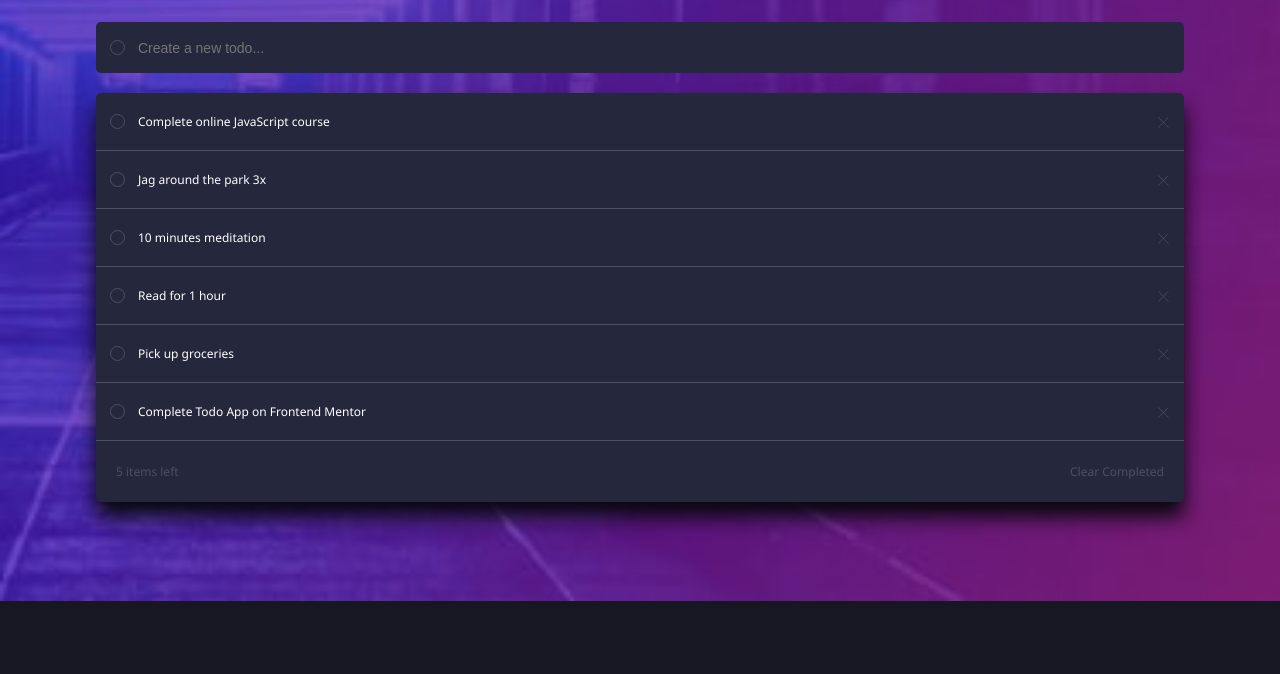
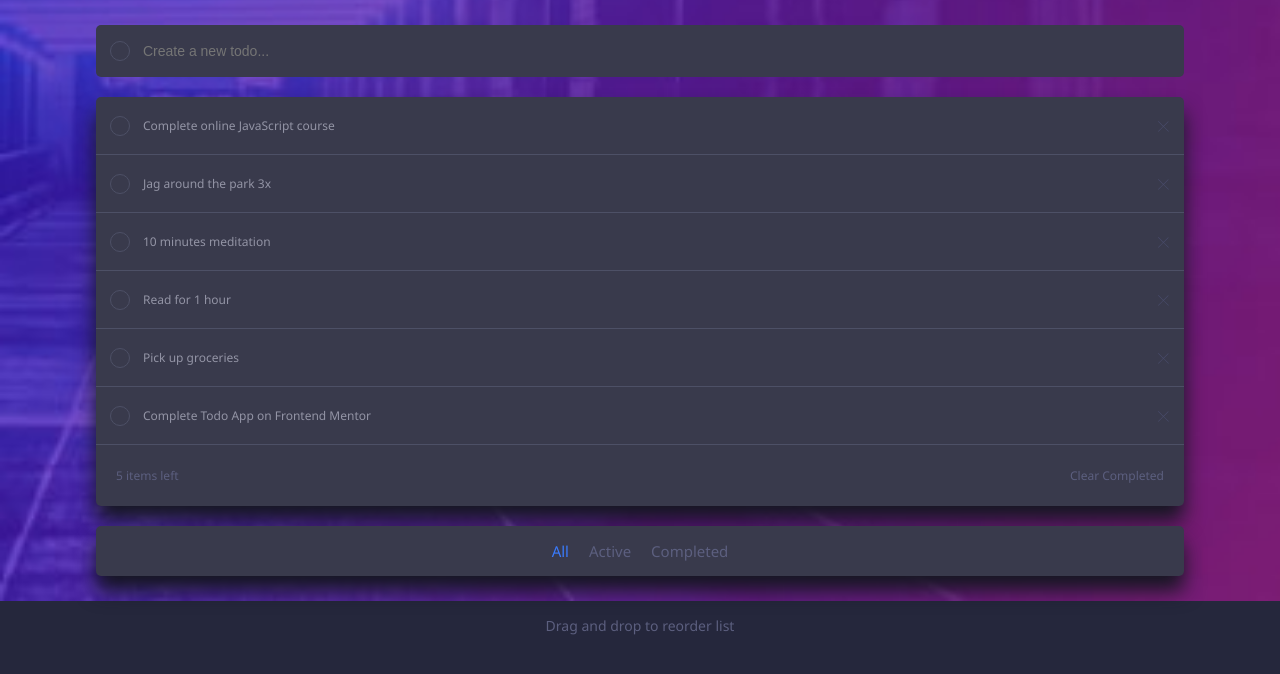
Before and after one commit to ArishaRejuan/todo-app-groupproject, a plain HTML site: page index.html in a window 1280 px wide. Shown: the part 82-756 px from the top of the page. Drawn offline with Linux system fonts and the light colour scheme.

Commit message:
updates to the page

```diff
--- a/index.html
+++ b/index.html
@@ -107,7 +107,17 @@
       </div>
     </div>
 
+    <div class="list-info-container">
+      <div class="list-info">
+        <p class="all-text">All</p>
+        <p class="active-text">Active</p>
+        <p class="completed-text">Completed</p>
+      </div>
+    </div>
+
+    <footer>
+      <p>Drag and drop to reorder list</p>
+    </footer>
   </main>
-
 </body>
 </html>
--- a/style.css
+++ b/style.css
@@ -8,7 +8,7 @@ body {
   margin: 0;
   padding: 0;
   font-family: 'Segoe UI', Tahoma, Geneva, Verdana, sans-serif;
-  background-color: rgb(22, 23, 34);
+  background-color: rgb(37, 39, 60);
 }
 
 header {
@@ -29,14 +29,14 @@ h1 {
 .create-box-container {
 	display: flex;
 	justify-content: center;
-	margin-top: 15px;
+	margin-top: 18px;
 }
 
 .create-box {
 	width: 85%;
-	background-color: rgb(37, 39, 60);
+	background-color: rgb(57, 58, 76);
 	display: flex;
-	padding: 15px 0;
+	padding: 13px 0;
 	margin: 0;
 	border-radius: 5px;
 }
@@ -49,16 +49,16 @@ h1 {
 }
 
 input[type="checkbox"] {
-	width: 15px;
-	height: 15px;
+	width: 20px;
+	height: 20px;
 	border-radius: 50%;
 	border: 1px solid rgb(77, 80, 102);
 	appearance: none;
 }
 
 input[type="checkbox"]:checked {
-	background-color: #8b5cf6;
-	border-color: #8b5cf6;
+	background: linear-gradient(to bottom right, rgb(87, 221, 255), rgb(192, 88, 243));
+	border-color: rgb(139, 92, 246);
 }
 
 input[type="text"] {
@@ -78,10 +78,10 @@ input[type="text"] {
 
 .results {
 	width: 85%;
-	background-color: rgb(37, 39, 60);
+	background-color: rgb(57, 58, 76);
 	margin: 0;
 	border-radius: 5px;
-	box-shadow: 0 15px 20px rgb(8, 8, 12)
+	box-shadow: 0 15px 20px rgb(22, 23, 34);
 }
 
 .result {
@@ -92,7 +92,7 @@ input[type="text"] {
 }
 
 p {
-	color: white;
+	color: rgb(147, 148, 165);
 	font-size: 12px;
 }
 
@@ -112,5 +112,46 @@ p {
 }
 
 .todo-info p {
-	color: rgb(77, 80, 102);
+	color: rgb(92, 95, 127);
 }
+
+.list-info-container {
+	display: flex;
+	justify-content: center;
+	margin-top: 20px;
+	margin-bottom: 40px;
+}
+
+.list-info {
+	background-color: rgb(57, 58, 76);
+	width: 85%;
+	display: flex;
+	justify-content: center;
+	padding: 15px 0;
+	box-shadow: 0 15px 20px rgb(22, 23, 34);
+	border-radius: 5px;
+}
+
+.list-info p {
+	margin: 0 10px;
+	font-size: 15px;
+}
+
+.all-text {
+	color: rgb(58, 123, 253);
+}
+
+.active-text {
+	color: rgb(92, 95, 127);
+}
+
+.completed-text {
+	color: rgb(92, 95, 127);
+}
+
+footer p {
+	display: flex;
+	justify-content: center;
+	color: rgb(92, 95, 127);;
+	font-size: 14px;
+}
```
